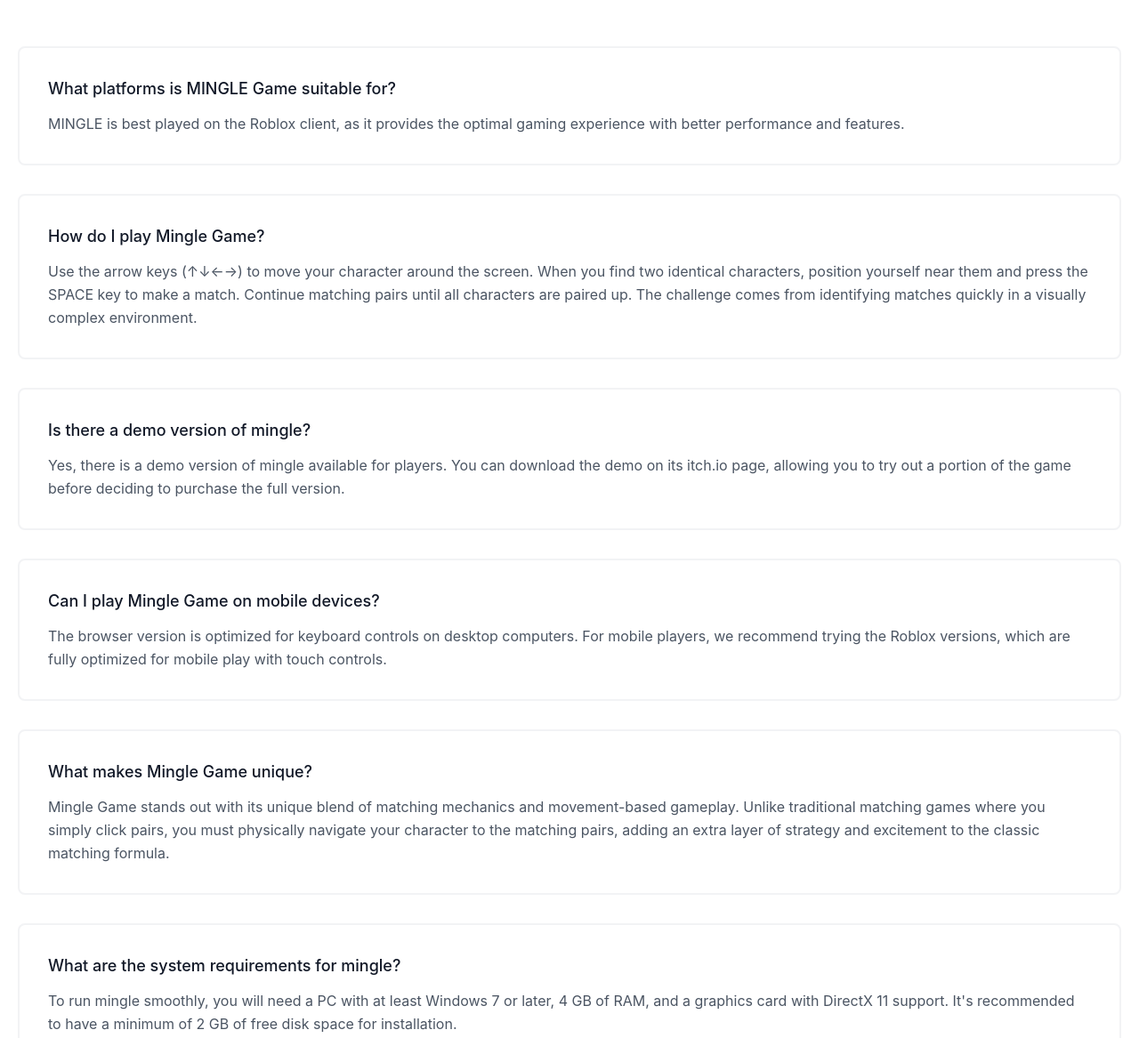
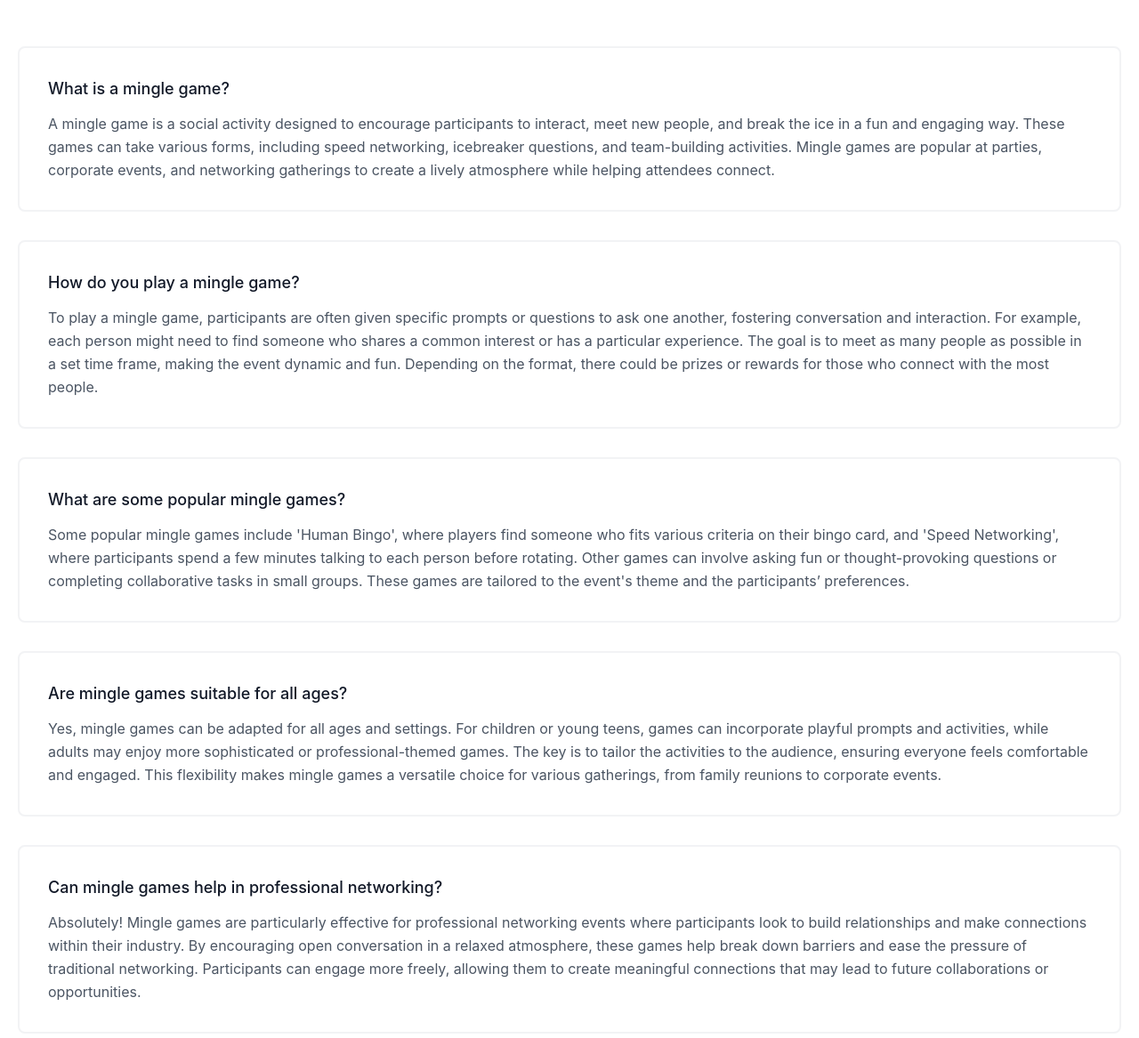
Before and after one commit to wangchenggggdn/minglegame, a website built with Vite: page src/home.html in a window 1280 px wide. Shown: the part 8740-9907 px from the top of the page at 89% size. Built offline with nearby package versions, Linux system fonts and the light colour scheme.

Commit message:
Update home.html

```diff
--- a/src/home.html
+++ b/src/home.html
@@ -418,10 +418,10 @@
             <div class="flex border-2 rounded-lg border-gray-200 border-opacity-50 p-8 sm:flex-row flex-col">
               <div class="flex-grow">
                 <h3 class="text-gray-900 text-lg title-font font-medium mb-3">
-                  What platforms is MINGLE Game suitable for?
+                  What is a mingle game?
                 </h3>
                 <p class="leading-relaxed text-base">
-                  MINGLE is best played on the Roblox client, as it provides the optimal gaming experience with better performance and features.
+                  A mingle game is a social activity designed to encourage participants to interact, meet new people, and break the ice in a fun and engaging way. These games can take various forms, including speed networking, icebreaker questions, and team-building activities. Mingle games are popular at parties, corporate events, and networking gatherings to create a lively atmosphere while helping attendees connect.
                 </p>
               </div>
             </div>
@@ -430,10 +430,10 @@
             <div class="flex border-2 rounded-lg border-gray-200 border-opacity-50 p-8 sm:flex-row flex-col">
               <div class="flex-grow">
                 <h3 class="text-gray-900 text-lg title-font font-medium mb-3">
-                  How do I play Mingle Game?
+                  How do you play a mingle game?
                 </h3>
                 <p class="leading-relaxed text-base">
-                  Use the arrow keys (↑↓←→) to move your character around the screen. When you find two identical characters, position yourself near them and press the SPACE key to make a match. Continue matching pairs until all characters are paired up. The challenge comes from identifying matches quickly in a visually complex environment.
+                  To play a mingle game, participants are often given specific prompts or questions to ask one another, fostering conversation and interaction. For example, each person might need to find someone who shares a common interest or has a particular experience. The goal is to meet as many people as possible in a set time frame, making the event dynamic and fun. Depending on the format, there could be prizes or rewards for those who connect with the most people.
                 </p>
               </div>
             </div>
@@ -442,11 +442,10 @@
             <div class="flex border-2 rounded-lg border-gray-200 border-opacity-50 p-8 sm:flex-row flex-col">
               <div class="flex-grow">
                 <h3 class="text-gray-900 text-lg title-font font-medium mb-3">
-                  Is there a demo version of mingle?
+                  What are some popular mingle games?
                 </h3>
                 <p class="leading-relaxed text-base">
-                  Yes, there is a demo version of mingle available for players. You can download the demo on its itch.io
-                  page, allowing you to try out a portion of the game before deciding to purchase the full version.
+                  Some popular mingle games include 'Human Bingo', where players find someone who fits various criteria on their bingo card, and 'Speed Networking', where participants spend a few minutes talking to each person before rotating. Other games can involve asking fun or thought-provoking questions or completing collaborative tasks in small groups. These games are tailored to the event's theme and the participants’ preferences.
                 </p>
               </div>
             </div>
@@ -455,10 +454,10 @@
             <div class="flex border-2 rounded-lg border-gray-200 border-opacity-50 p-8 sm:flex-row flex-col">
               <div class="flex-grow">
                 <h3 class="text-gray-900 text-lg title-font font-medium mb-3">
-                  Can I play Mingle Game on mobile devices?
+                  Are mingle games suitable for all ages?
                 </h3>
                 <p class="leading-relaxed text-base">
-                  The browser version is optimized for keyboard controls on desktop computers. For mobile players, we recommend trying the Roblox versions, which are fully optimized for mobile play with touch controls.
+                  Yes, mingle games can be adapted for all ages and settings. For children or young teens, games can incorporate playful prompts and activities, while adults may enjoy more sophisticated or professional-themed games. The key is to tailor the activities to the audience, ensuring everyone feels comfortable and engaged. This flexibility makes mingle games a versatile choice for various gatherings, from family reunions to corporate events.
                 </p>
               </div>
             </div>
@@ -467,10 +466,10 @@
             <div class="flex border-2 rounded-lg border-gray-200 border-opacity-50 p-8 sm:flex-row flex-col">
               <div class="flex-grow">
                 <h3 class="text-gray-900 text-lg title-font font-medium mb-3">
-                  What makes Mingle Game unique?
+                  Can mingle games help in professional networking?
                 </h3>
                 <p class="leading-relaxed text-base">
-                  Mingle Game stands out with its unique blend of matching mechanics and movement-based gameplay. Unlike traditional matching games where you simply click pairs, you must physically navigate your character to the matching pairs, adding an extra layer of strategy and excitement to the classic matching formula.
+                  Absolutely! Mingle games are particularly effective for professional networking events where participants look to build relationships and make connections within their industry. By encouraging open conversation in a relaxed atmosphere, these games help break down barriers and ease the pressure of traditional networking. Participants can engage more freely, allowing them to create meaningful connections that may lead to future collaborations or opportunities.
                 </p>
               </div>
             </div>
@@ -493,10 +492,10 @@
             <div class="flex border-2 rounded-lg border-gray-200 border-opacity-50 p-8 sm:flex-row flex-col">
               <div class="flex-grow">
                 <h3 class="text-gray-900 text-lg title-font font-medium mb-3">
-                  What are the different game modes in Roblox Mingle?
+                  How can I organize a successful mingle game?
                 </h3>
                 <p class="leading-relaxed text-base">
-                  The Roblox version offers three distinct experiences: the classic Mingle Game that follows the show's format, the All Roles version where players can experience different perspectives, and the Carousel version that focuses on the spinning platform mechanics. Each version offers unique challenges and gameplay elements.
+                  To organize a successful mingle game, start by determining the event's purpose and selecting an appropriate game format. Prepare engaging prompts or questions, and set clear guidelines for interaction. Promote the event early to boost attendance and ensure participants know what to expect. During the event, be present to facilitate discussions and keep the energy high, while also allowing enough time for everyone to connect. A successful mingle game leaves attendees feeling inspired and connected.
                 </p>
               </div>
             </div>
```
